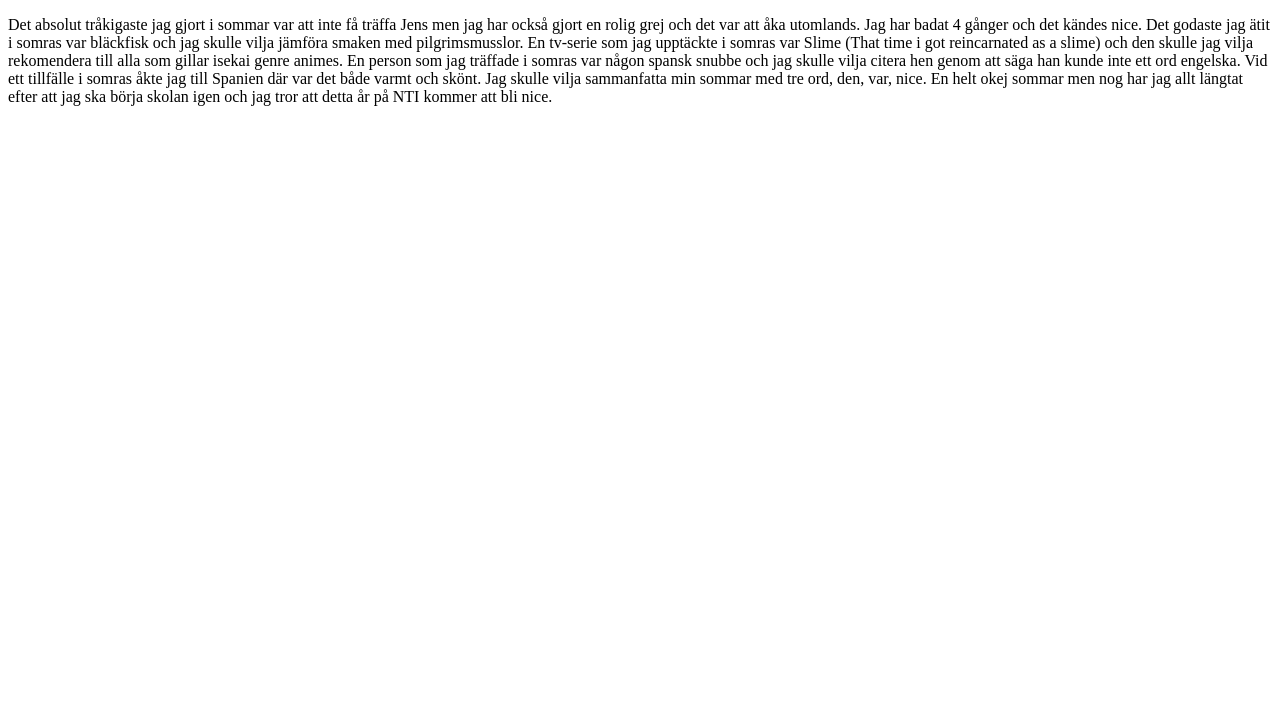
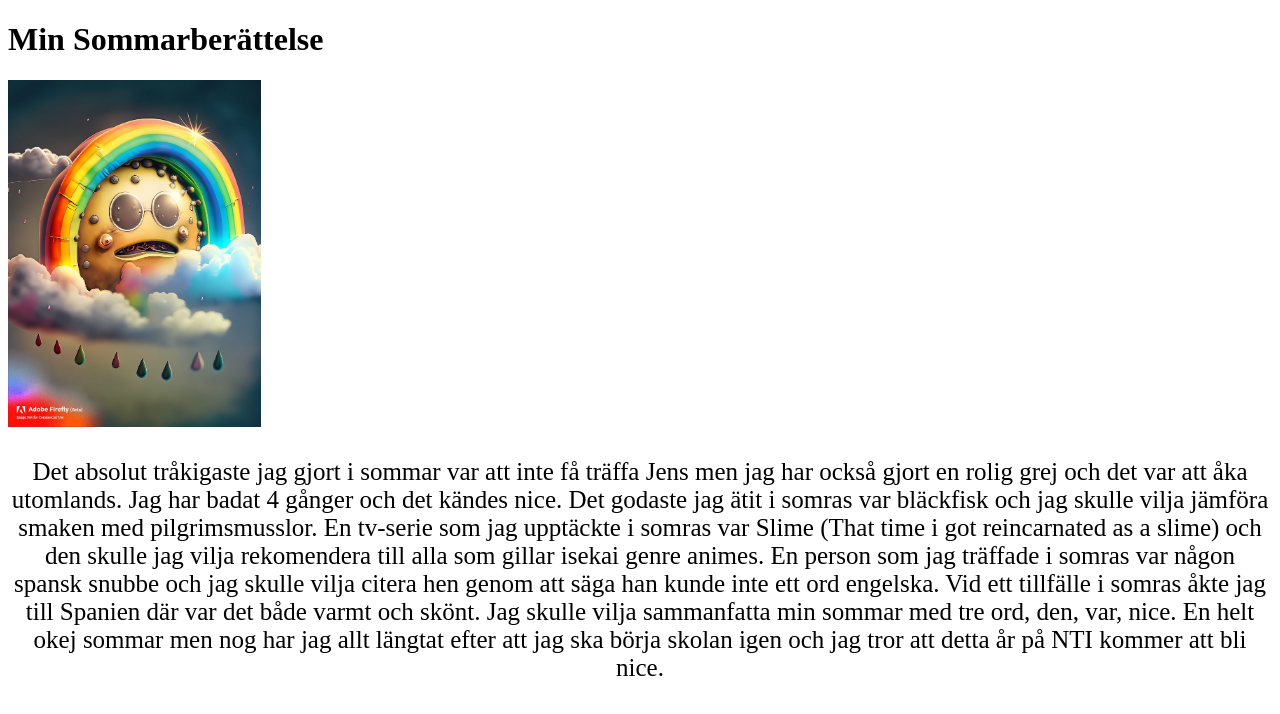
Before and after one commit to Xurasta/wu2-sommar, a plain HTML site: page index.html in a window 1280 px wide. Drawn offline with Linux system fonts and the light colour scheme.

Commit message:
Final commit före rast fösta lektionen

```diff
--- a/index.html
+++ b/index.html
@@ -3,10 +3,13 @@
 <head>
     <meta charset="UTF-8">
     <meta name="viewport" content="width=device-width, initial-scale=1.0">
+    <link rel="stylesheet" href="style.css">
     <title>Min Sommarberättelse</title>
 </head>
 <body>
 
+<h1> Min Sommarberättelse</h1>
+<h2> <img src="Glad Regnbåge.jpg" width =20% height="40%"> </h2>
 
     <p>
         Det absolut tråkigaste jag gjort i sommar var att inte få träffa Jens men jag har också gjort en rolig grej och det var att åka utomlands.
--- a/style.css
+++ b/style.css
@@ -0,0 +1,9 @@
+p {
+    text-align:center;
+    font-style:verdana;
+    font-size:25px;
+}
+
+h2 {
+
+}
```
